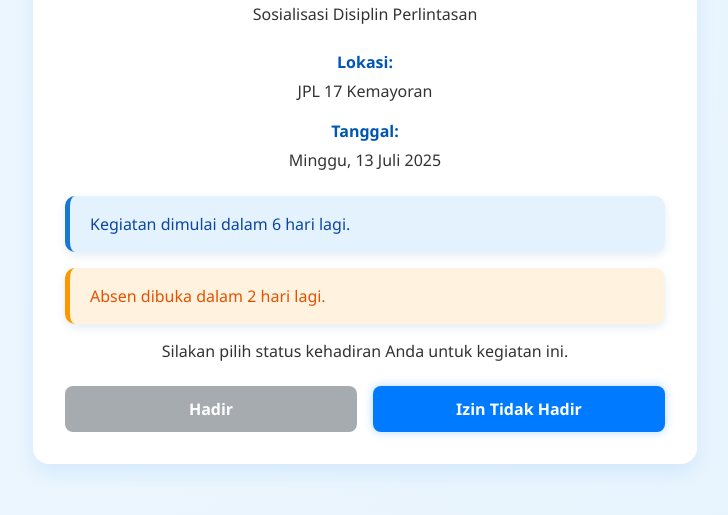
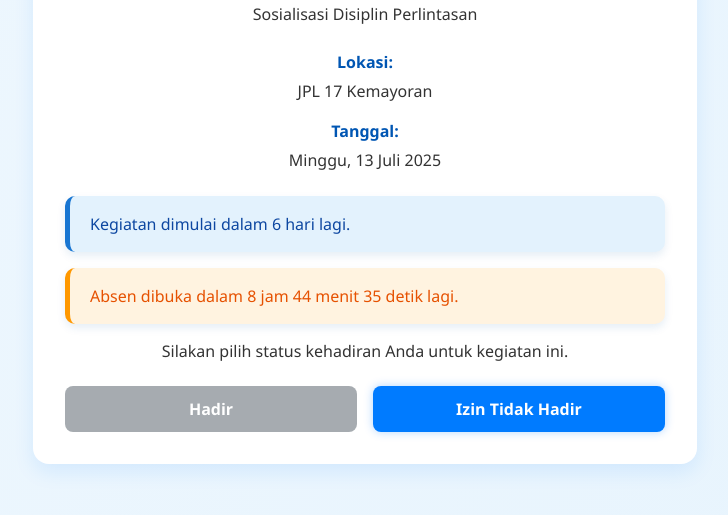
Before and after one commit to SadulurSepoorID/AbsensiSadulurSepoor, a plain HTML site: page index.html in a window 1280 px wide. Shown: the part 269-784 px from the top of the page, without its empty margins (275-1003 px from the left). Drawn offline with Linux system fonts and the light colour scheme; no server answers.

Commit message:
Update index.html

```diff
--- a/index.html
+++ b/index.html
@@ -254,7 +254,7 @@
   // Masukkan ke elemen HTML
   document.getElementById("tanggal-kegiatan").innerText = teksTanggal;
 
-  const tanggalAbsenDibuka = new Date("2025-07-10T10:00:00");
+  const tanggalAbsenDibuka = new Date("2025-07-08T18:00:00");
   const sekarang = new Date();
 
   // Target URL
```
